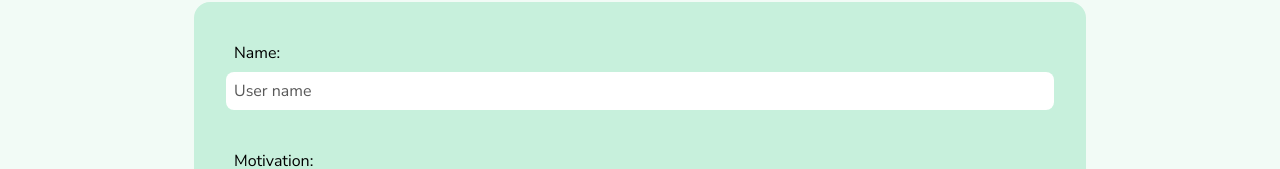
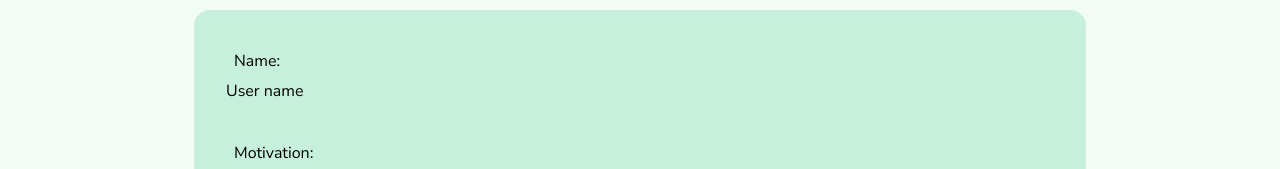
Before and after one commit to Haveadream1/trading-journal, a React (Vite) app: page /profile in a window 1280 px wide. Shown: the part 395-564 px from the top of the page. Built offline with nearby package versions, Linux system fonts and the light colour scheme; no server answers.

Commit message:
style: fix typo in selector

```diff
--- a/src/styles/ProfileStyle.css
+++ b/src/styles/ProfileStyle.css
@@ -81,7 +81,7 @@
 .data-child-container > :nth-child(1) {
     padding: var(--space-xs);
 }
-.user-name-value,
+.username-value,
 .user-motivation-value {
     color: var(--grey);
     background-color: white;
```
